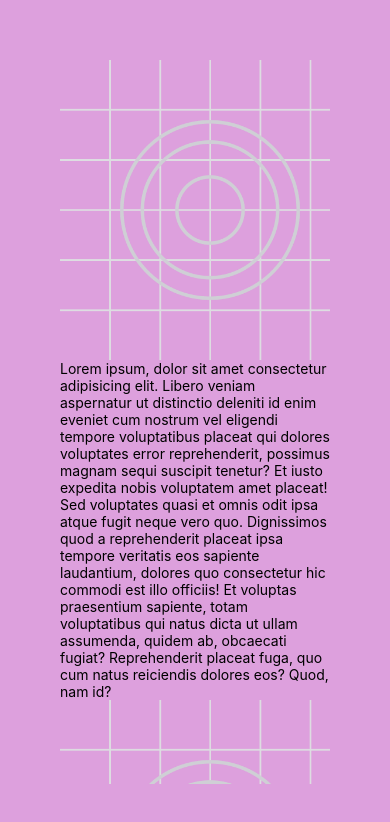
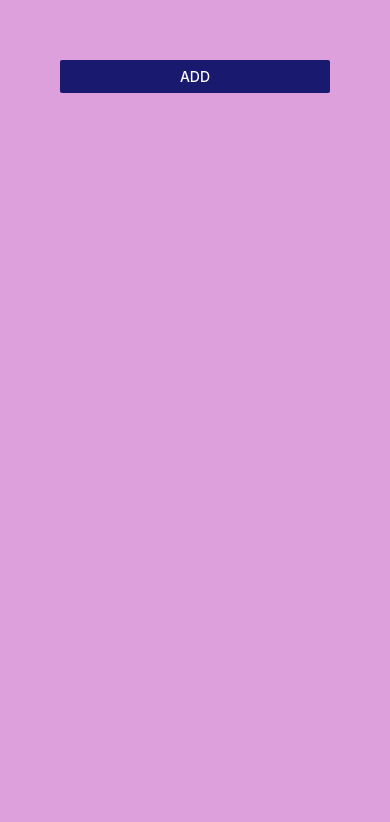
Before and after one commit to Narotam-Mishra/react-native-learning, a React Native app in the folder CoreComponents/: screen / in a window 390 px wide. Shown: the top 822 px of the page. Built offline with nearby package versions, Linux system fonts and the light colour scheme.

Commit message:
react-native_Button_1.12

```diff
--- a/CoreComponents/App.js
+++ b/CoreComponents/App.js
@@ -1,35 +1,15 @@
-import { Image, ImageBackground, ScrollView, Text, View } from "react-native";
+import { Button, View } from "react-native";
 const logoImg = require("./assets/adaptive-icon.png")
 
 export default function App(){
   return (
     <View style={{ flex: 1, backgroundColor: "plum", padding: 60 }}>
-      {/* <Image source={logoImg} style={{ width: 300, height: 300 }} /> */}
-      {/* <Image
-        source={{ uri: "https://picsum.photos/300" }}
-        style={{ width: 300, height: 300 }}
-      /> */}
-      {/* <ImageBackground source={logoImg} style={{ flex: 1 }}>
-        <Text>Image Text</Text>
-      </ImageBackground> */}
-
-      <ScrollView>
-      <Image source={logoImg} style={{ width: 300, height: 300 }} />
-      <Text>
-        Lorem ipsum, dolor sit amet consectetur adipisicing elit. Libero veniam
-        aspernatur ut distinctio deleniti id enim eveniet cum nostrum vel
-        eligendi tempore voluptatibus placeat qui dolores voluptates error
-        reprehenderit, possimus magnam sequi suscipit tenetur? Et iusto expedita
-        nobis voluptatem amet placeat! Sed voluptates quasi et omnis odit ipsa
-        atque fugit neque vero quo. Dignissimos quod a reprehenderit placeat
-        ipsa tempore veritatis eos sapiente laudantium, dolores quo consectetur
-        hic commodi est illo officiis! Et voluptas praesentium sapiente, totam
-        voluptatibus qui natus dicta ut ullam assumenda, quidem ab, obcaecati
-        fugiat? Reprehenderit placeat fuga, quo cum natus reiciendis dolores
-        eos? Quod, nam id?
-      </Text>
-      <Image source={logoImg} style={{ width: 300, height: 300 }} />
-      </ScrollView>
+      <Button
+        title="Add"
+        onPress={() => console.log("Add Button pressed")}
+        color="midnightblue"
+        disabled={false}
+      />
     </View>
   );
 }
```
Also changed, not shown: 1 other file (tests, documents, lock files or other folders).
